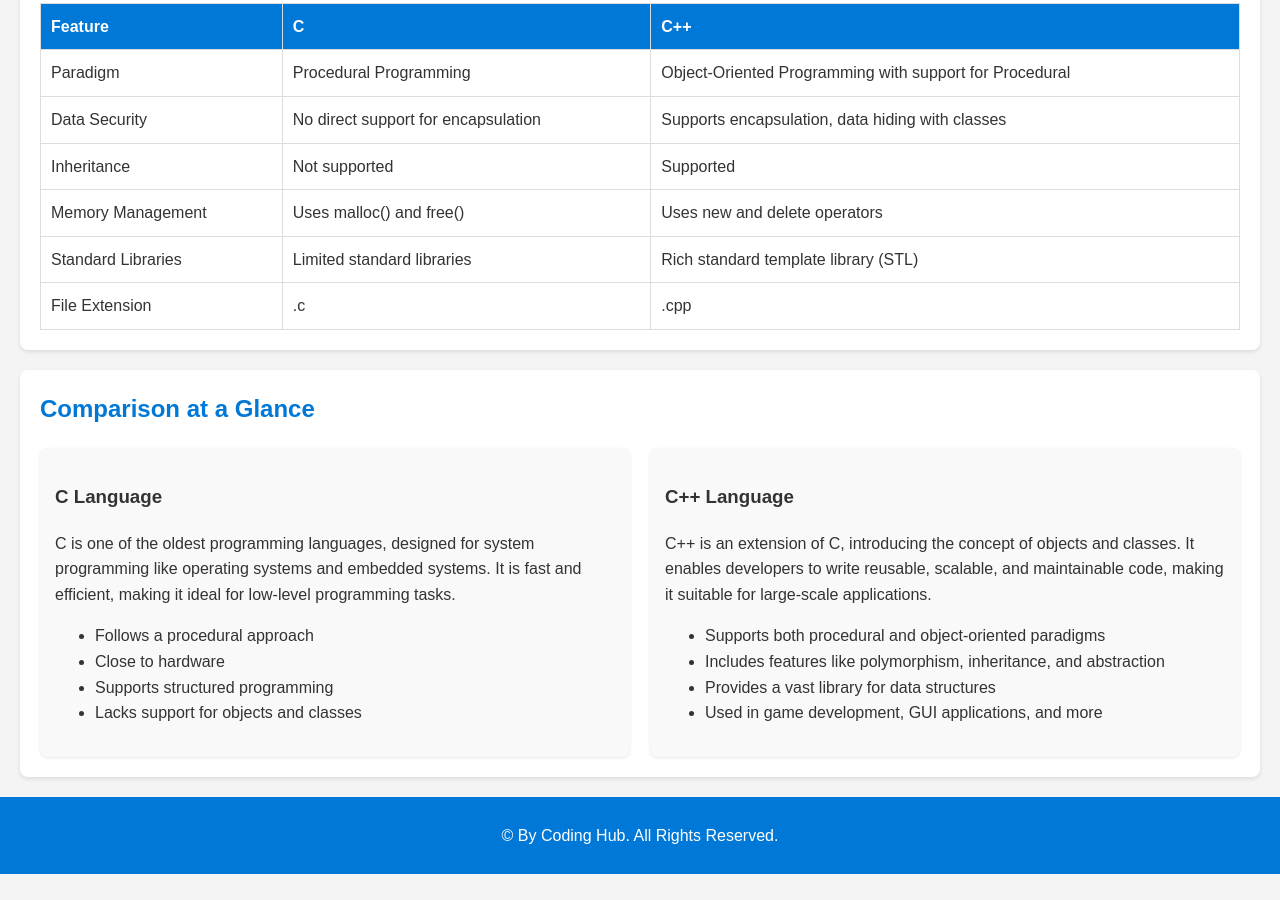
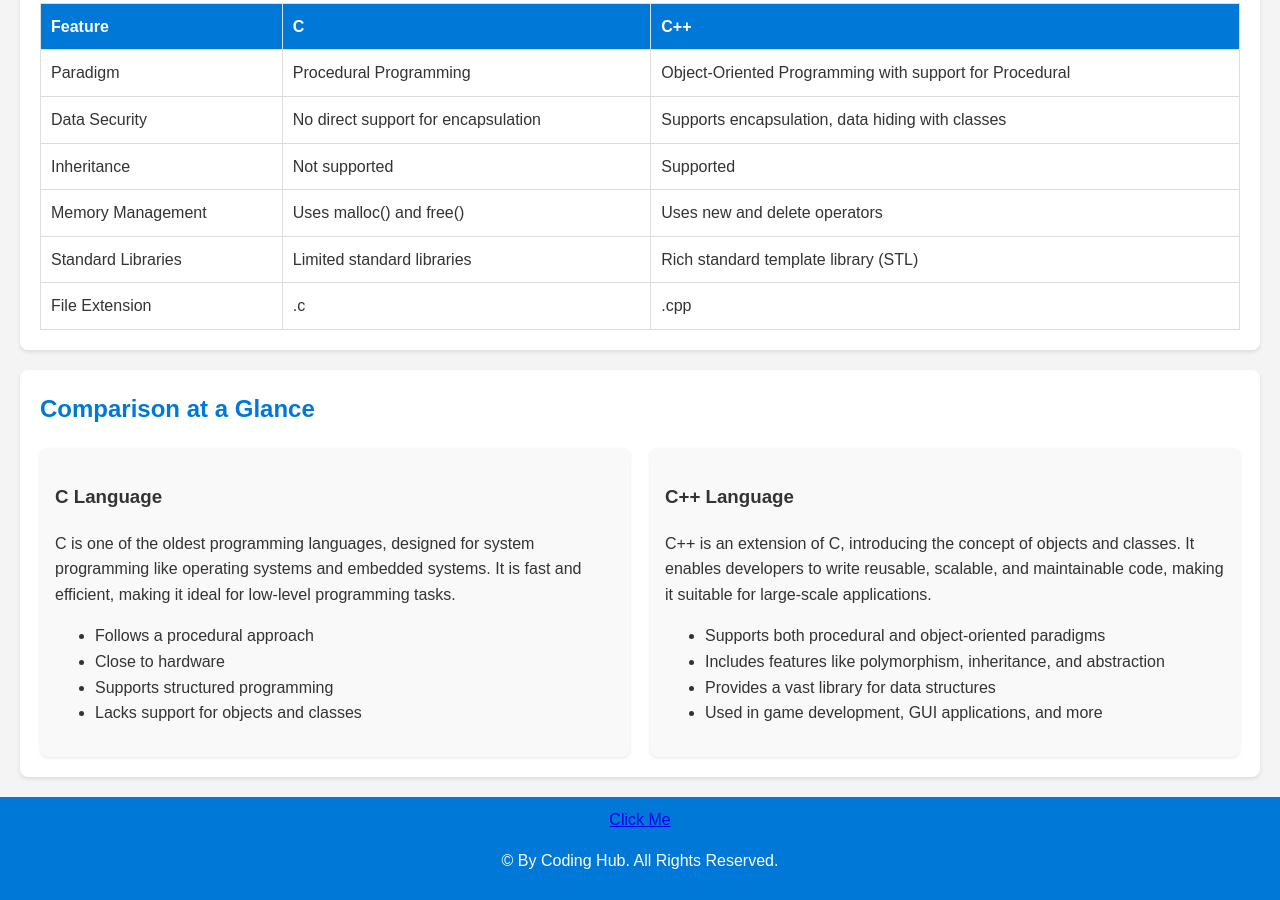
Before and after one commit to uveshmansuri/MY-APP-Pages, a plain HTML site: page index.html in a window 1280 px wide. Shown: the part 385-1285 px from the top of the page. Before the commit the page ends 1259 px from the top, so only its background shows below. Drawn offline with Linux system fonts and the light colour scheme.

Commit message:
Update index.html

```diff
--- a/index.html
+++ b/index.html
@@ -178,6 +178,7 @@
     </section>
 
     <footer>
+        <a href="Coding Hub.html">Click Me</a>
         <p>© By Coding Hub. All Rights Reserved.</p>
     </footer>
 </body>
```
